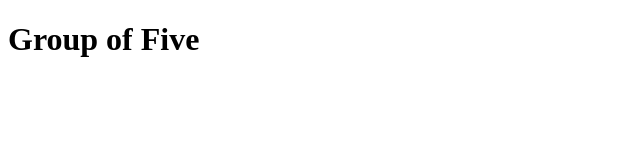
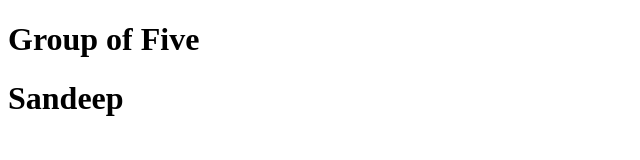
Before and after one commit to vinod579/Group-of-5, a plain HTML site: page index.html in a window 1280 px wide. Shown: the whole page, without its empty margins (0-640 px from the left). Drawn offline with Linux system fonts and the light colour scheme.

Commit message:
version 2

```diff
--- a/index.html
+++ b/index.html
@@ -7,5 +7,6 @@
 </head>
 <body>
     <h1>Group of Five</h1>
+    <h1>Sandeep</h1>
 </body>
 </html>
```
